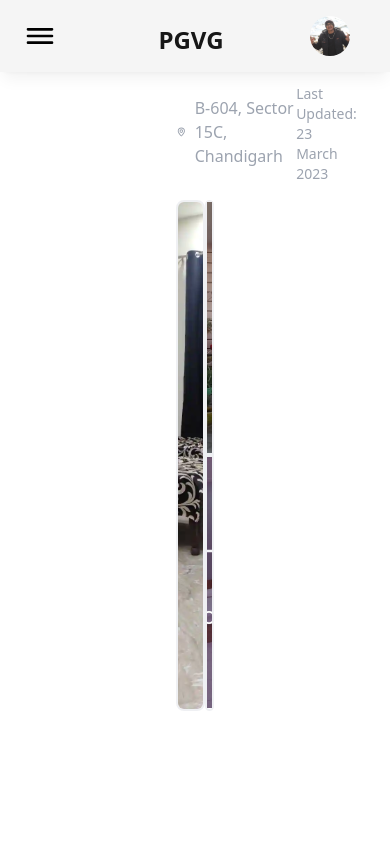
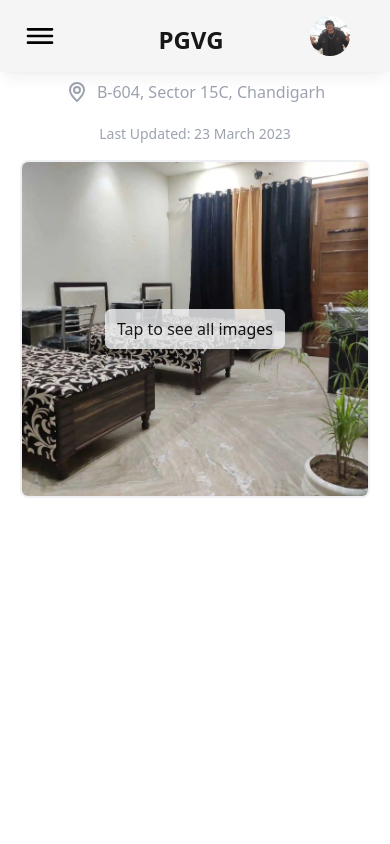
Before and after one commit to vanshugalhotra3332/PGVG, a Next.js app: page /pgs/1 in a window 390 px wide. Shown: the top 844 px of the page. Built offline with nearby package versions, Linux system fonts and the light colour scheme.

Commit message:
style(image gallery): added responsiveness to image gallery

```diff
--- a/components/Cards/GalleryImage.js
+++ b/components/Cards/GalleryImage.js
@@ -3,8 +3,8 @@ import Image from "next/image";
 
 const GalleryImage = ({ img }) => {
   return (
-    <div className="relative h-[70vh] w-[97%]">
-      <Image src={img} alt={""} layout="fill" style={{ objectFit: "cover" }} unoptimized className="mx-96 rounded-lg"/>
+    <div className="relative lg:h-[70vh] md:h-[55vh] h-[40vh] w-[97%]">
+      <Image src={img} alt={""} layout="fill" style={{ objectFit: "cover" }} unoptimized className="lg:mx-96 md:mx-5 rounded-lg"/>
     </div>
   );
 };
--- a/components/GalleryQuickView.js
+++ b/components/GalleryQuickView.js
@@ -7,41 +7,43 @@ import {
 import Carousel from "nuka-carousel/lib/carousel";
 import GalleryImage from "./Cards/GalleryImage";
 
-const GalleryQuickView = ({ setToggleQuickView }) => {
+const GalleryQuickView = ({ setShowQuickView }) => {
   return (
     <div className="relative top-0 gallery-quick-view z-[100] bg-gray-100/10">
       <div
         className="cross absolute right-6 top-4 cursor-pointer transition-all duration-200 ease-out hover:-translate-y-[1px]"
         onClick={() => {
-          setToggleQuickView(false);
+          setShowQuickView(false);
         }}
       >
-        <UilTimes className="h-8 w-8 text-gray-700 font-semibold" />
+        <UilTimes className="md:h-8 md:w-8 h-6 w-6 text-gray-700 font-semibold" />
       </div>
-      <div className="topbar px-40 py-7">
-        <div className="title-button flex justify-between">
-          <div className="title mt-2">
-            <span className="text-lg font-medium">
-              3 RK Apartment in , Sector 15 for rent - Chandigarh |
+      {/* topbar */}
+      <div className="topbar md:px-40 px-4 py-7">
+        <div className="title-button flex flex-col md:flex-row justify-between">
+          <div className="title m-4">
+            <span className="md:text-xl text-base font-medium">
+              3 RK Apartment in , Sector 15 for rent - Chandigarh
             </span>
           </div>
-          <div className="contact-button">
-            <button className="bg-blue-500 cursor-pointer text-white text-base py-2 px-5 rounded-md hover:bg-blue-600 transition-all duration-200 ease-out">
+          <div className="contact-button m-auto md:m-0">
+            <button className="bg-blue-500 cursor-pointer text-white md:text-base text-sm py-2 md:px-5 px-2 rounded-md hover:bg-blue-600 transition-all duration-200 ease-out">
               Contact Owner
             </button>
           </div>
         </div>
-        <div className="flex overflow-x-auto overflow-y-hidden border-b border-gray-200 whitespace-nowrap dark:border-gray-700 mt-3 space-x-7">
+        <div className="hidden md:flex overflow-x-auto overflow-y-hidden border-b border-gray-200 whitespace-nowrap dark:border-gray-700 mt-3 space-x-7">
           <button className="tab-button active-tab">bedroom</button>
           <button className="tab-button">balcony</button>
           <button className="tab-button">bathroom</button>
           <button className="tab-button">others</button>
         </div>
       </div>
+      {/* image carousel */}
       <div className="image-carousel">
         <Carousel
           wrapAround={true}
-          slidesToShow={2}
+          slidesToShow={`${window.innerWidth > 1100 ? 2 : 1}`}
           adaptiveHeight={true}
           autoplay={false}
           autoplayInterval={2000}
--- a/pages/pgs/[slug].js
+++ b/pages/pgs/[slug].js
@@ -7,33 +7,33 @@ import GalleryQuickView from "@/components/GalleryQuickView";
 const Slug = () => {
   const router = useRouter();
   const { slug } = router.query;
-  const [toggleQuickView, setToggleQuickView] = useState(false);
+  const [showQuickView, setShowQuickView] = useState(false);
 
   return (
     <>
       {/* image gallery quick view */}
-      {toggleQuickView && (
-        <GalleryQuickView setToggleQuickView={setToggleQuickView} />
+      {showQuickView && (
+        <GalleryQuickView setShowQuickView={setShowQuickView} />
       )}
-      <section className="px-44 h-[100vh] mb-3">
-        {!toggleQuickView && (
+      <section className="xl:px-44 lg:px-24 px-5 md:px-20 sm:px-10 h-[100vh] mb-3">
+        {!showQuickView && (
           <div className="image-location">
             {/* location & last updated details */}
-            <div className="basic-details flex justify-between">
-              <span className="py-2 location inline-flex items-center">
+            <div className="basic-details flex flex-col sm:flex-row justify-between">
+              <span className="py-2 location inline-flex items-center m-auto sm:m-0">
                 <UilMapMarker className="h-6 w-6 text-gray-400 inline-block" />
                 <span className="inline-block text-gray-400 pl-2">
                   B-604, Sector 15C, Chandigarh
                 </span>
               </span>
-              <span className="py-2 updated text-gray-400 text-sm mt-1">
+              <span className="py-2 updated text-gray-400 text-sm mt-1 text-center">
                 Last Updated: 23 March 2023
               </span>
             </div>
 
             {/* image gallery */}
             <div className="flex image-gallery my-2 rounded-lg">
-              <div className="big-image relative h-[60.5vh] w-3/4 border-2 border-gray-200 border-opacity-60 rounded-lg overflow-hidden cursor-pointer">
+              <div className="big-image relative md:h-[60.5vh] h-[40vh] md:w-3/4 w-full border-2 border-gray-200 border-opacity-60 rounded-lg overflow-hidden cursor-pointer">
                 <Image
                   src={"/assets/img/pgs/pg.webp"}
                   alt={""}
@@ -41,9 +41,21 @@ const Slug = () => {
                   className="transition-all duration-300 ease-in-out hover:scale-105"
                   style={{ objectFit: "cover" }}
                 />
+
+                {/* tap to see button visible on mobile */}
+                <div
+                  className="md:hidden tap-to-see h-full w-full relative flex justify-center items-center"
+                  onClick={() => {
+                    setShowQuickView(true);
+                  }}
+                >
+                  <button className="bg-gray-100 py-2 px-3 rounded-md opacity-80 ">
+                    Tap to see all images
+                  </button>
+                </div>
               </div>
 
-              <div className="small-images border-2 w-1/4 border-gray-200 border-opacity-60 rounded-lg">
+              <div className="hidden md:inline-block small-images border-2 w-1/4 border-gray-200 border-opacity-60 rounded-lg">
                 <div className="img1 relative h-[30vh] w-full border-b-2 border-gray-200 border-opacity-60 overflow-hidden cursor-pointer">
                   <Image
                     src={"/assets/img/pgs/pg1.avif"}
@@ -58,7 +70,7 @@ const Slug = () => {
                 <div
                   className="img2 relative h-[30vh] w-full border-t-2 border-gray-200 border-opacity-60 overflow-hidden cursor-pointer"
                   onClick={() => {
-                    setToggleQuickView(!toggleQuickView);
+                    setShowQuickView(!showQuickView);
                   }}
                 >
                   <Image
```
